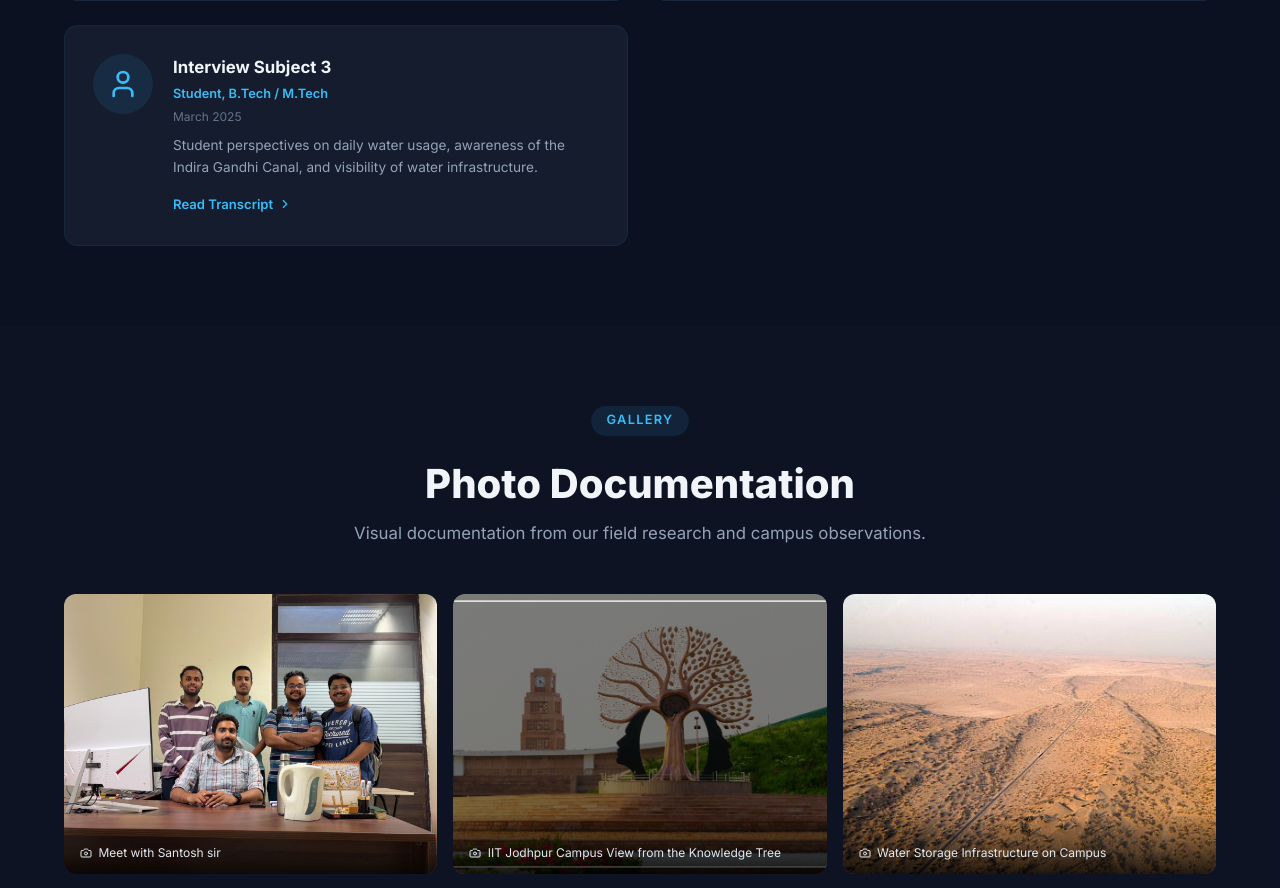
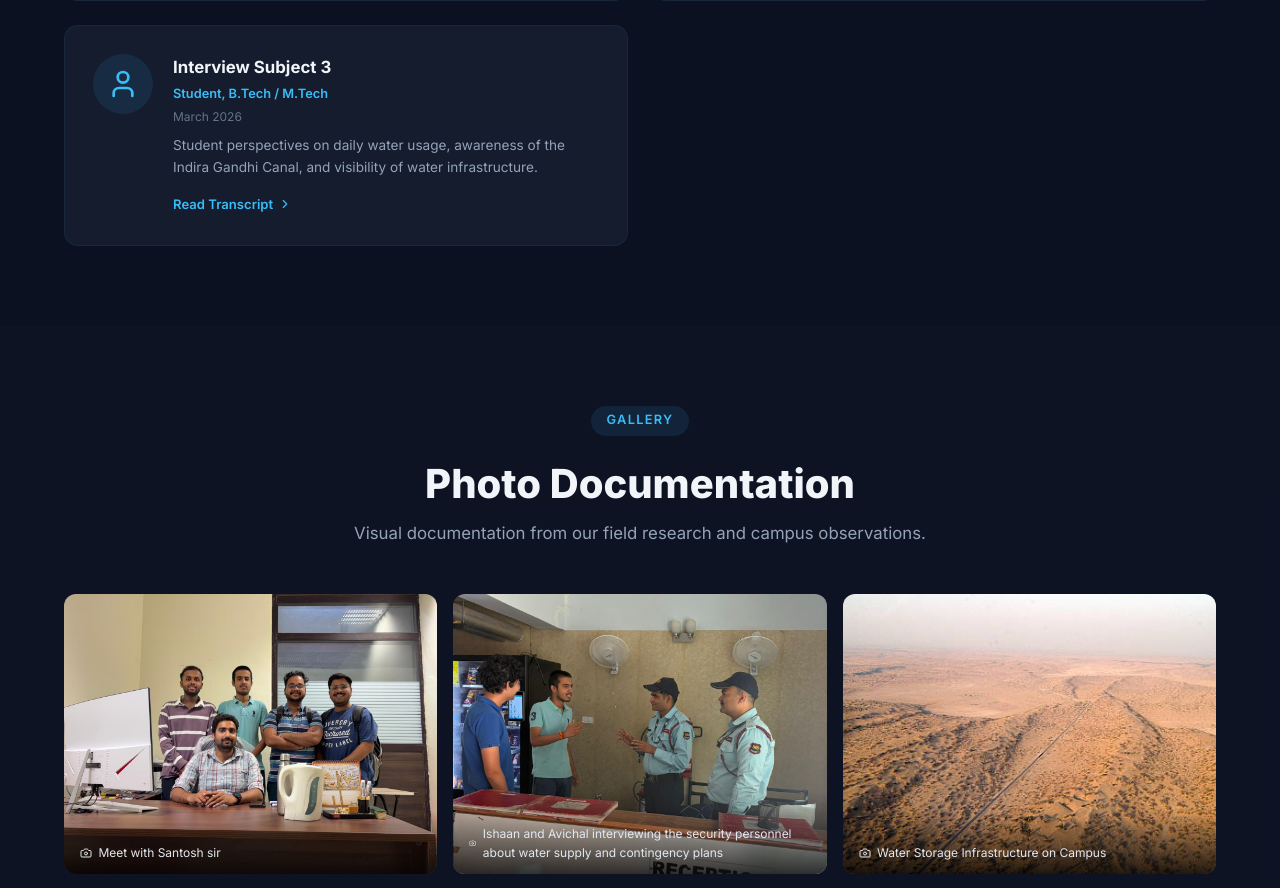
Before and after one commit to shikhar5647/website_role_of_tech, a React (Vite) app: page /interviews in a window 1280 px wide. Shown: the part 1033-1921 px from the top of the page. Built offline with nearby package versions, Linux system fonts and the light colour scheme.

Commit message:
interview_guard

```diff
--- a/src/pages/InterviewsPage.jsx
+++ b/src/pages/InterviewsPage.jsx
@@ -80,7 +80,7 @@ A: [Interviewee response]`,
     id: 3,
     name: 'Interview Subject 3',
     role: 'Student, B.Tech / M.Tech',
-    date: 'March 2025',
+    date: 'March 2026',
     thumbnail: null,
     summary:
       'Student perspectives on daily water usage, awareness of the Indira Gandhi Canal, and visibility of water infrastructure.',
@@ -109,8 +109,8 @@ const gallery = [
   },
   {
     id: 2,
-    src: '/gallery/campus_aerial.jpg',
-    caption: 'IIT Jodhpur Campus View from the Knowledge Tree',
+    src: '/gallery/guard_interview.jpeg',
+    caption: 'Ishaan and Avichal interviewing the security personnel about water supply and contingency plans',
   },
   {
     id: 3,
```
Also changed, not shown: public/gallery/guard_interview.jpeg (added).
